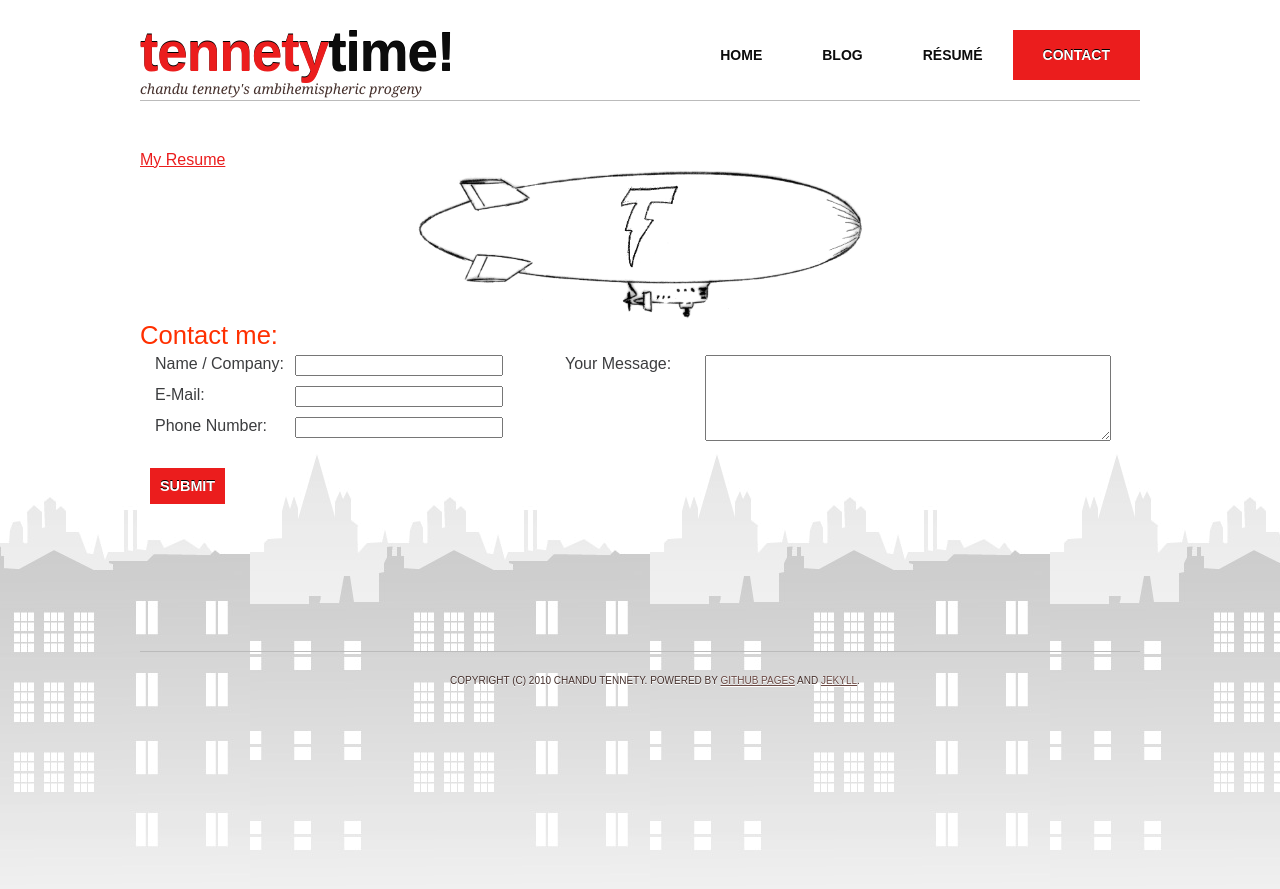
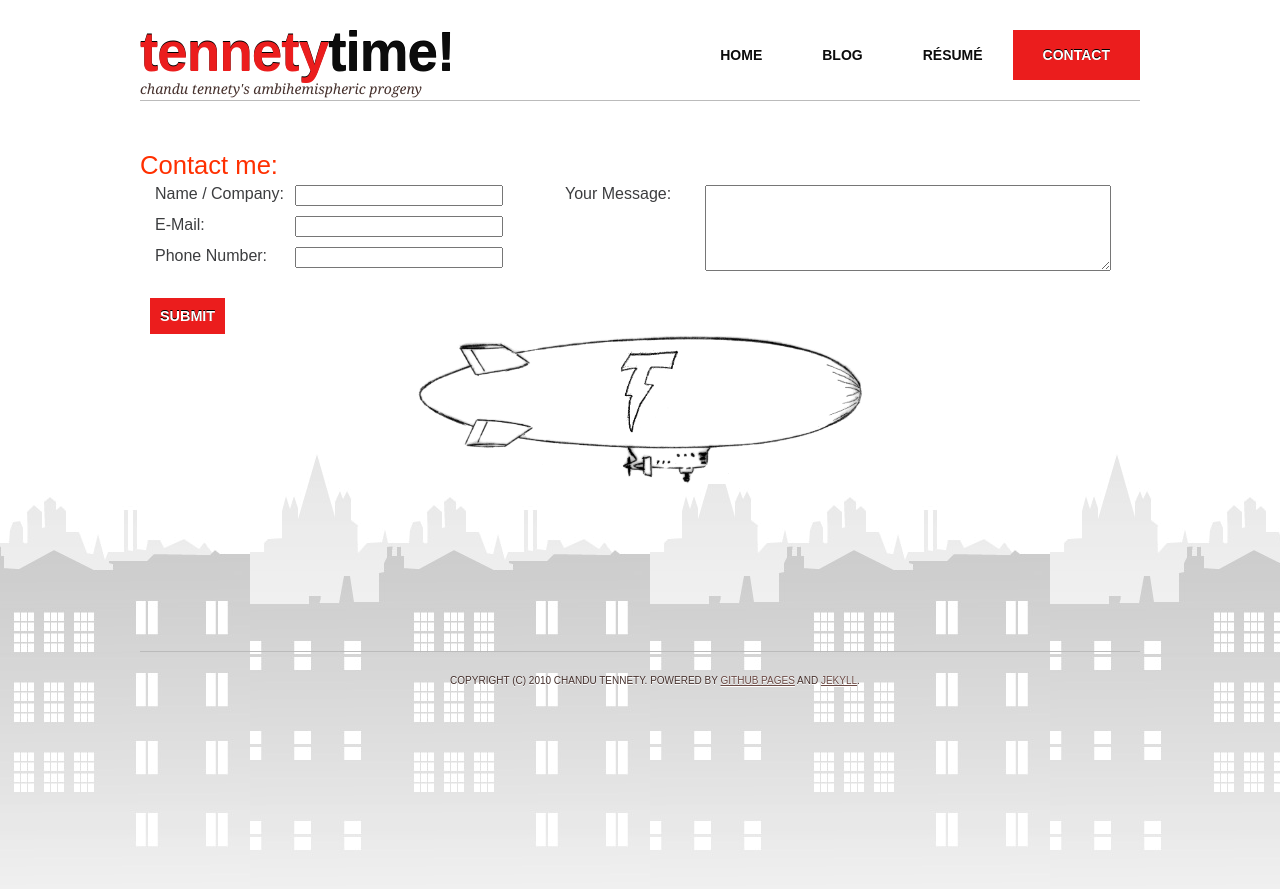
Before and after one commit to tennety/tennety.github.com, a Jekyll site: the page built from contact/index.html, in a window 1280 px wide. Shown: the top 889 px of the page. Built offline with Jekyll 4.4.1, drawn with Linux system fonts in a browser that asks for light colours; nearby versions of some CDN libraries; some web fonts are replaced; Markdown is read by kramdown in place of the engine named in the settings; comment, search, counter and statistics services are not loaded.

Commit message:
fix contact page fold, lose resume link

```diff
--- a/contact/index.html
+++ b/contact/index.html
@@ -3,11 +3,6 @@ title: "Send Out a Signal"
 layout: home
 id: contact
 ---
-
-<div id='signal'>
-  <a href='/resume'>My Resume</a>
-	<img class='toon' src='/images/blimp.png'>
-</div>
 
 <div id="contact">
 	<h3>Contact me:</h3>
@@ -41,3 +36,7 @@ id: contact
   </form>
 
 </div>
+
+<div id='signal'>
+	<img class='toon' src='/images/blimp.png'>
+</div>
```
